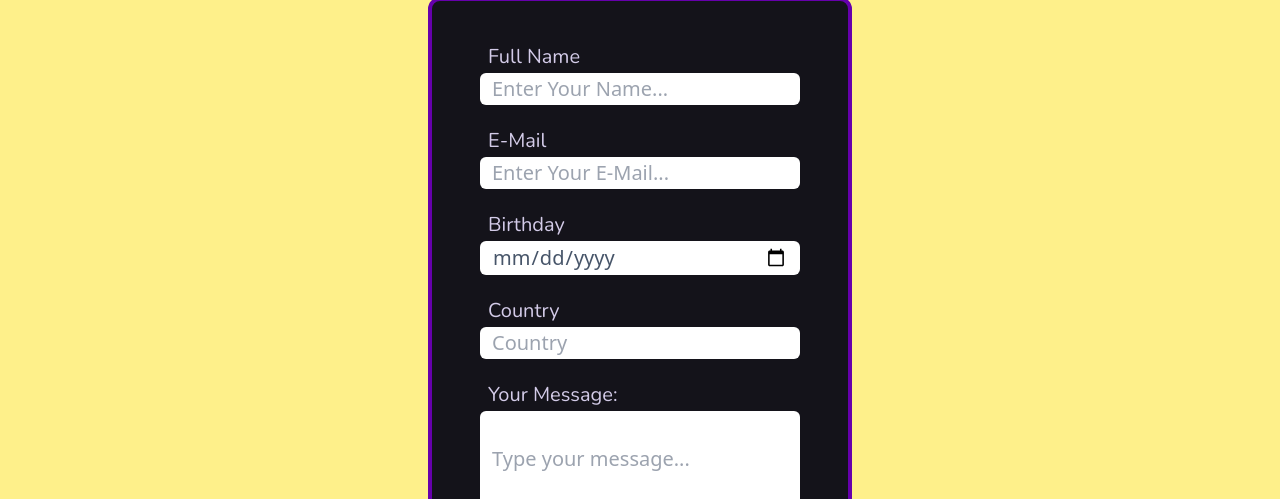
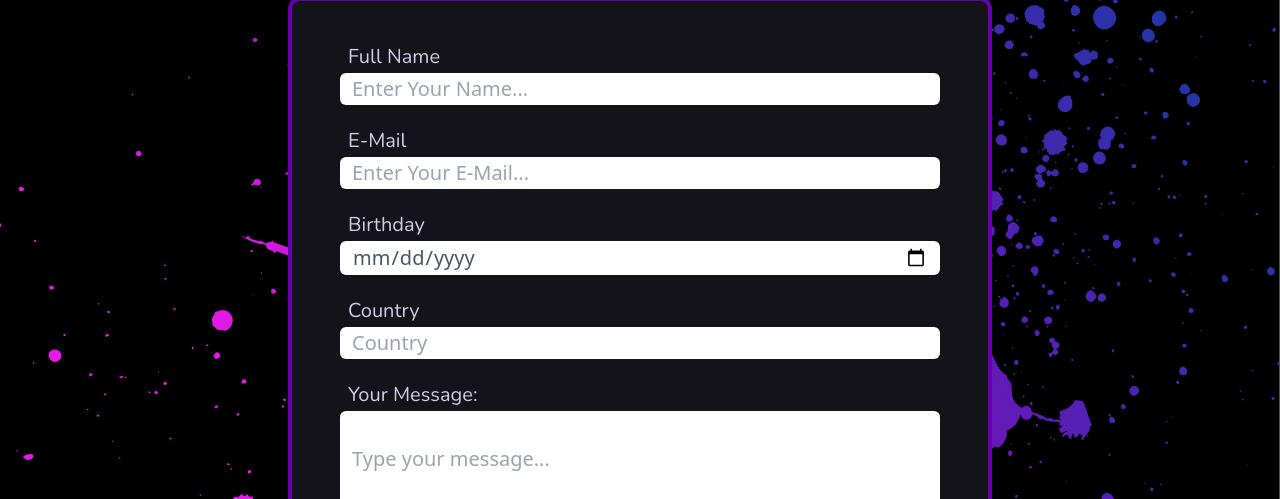
Before and after one commit to BEAM-WD11-23/og_module1_project, a website built with Vite: page src/pages/contact us.html in a window 1280 px wide. Shown: the part 301-800 px from the top of the page. Built offline with nearby package versions, Linux system fonts and the light colour scheme.

Commit message:
finished design of the form

```diff
--- a/src/pages/contact us.html
+++ b/src/pages/contact us.html
@@ -151,7 +151,7 @@ flex-col">
   <!-- Main Start -->
   <main class="bg-transparent flex-grow overflow-y-auto">
 
-    <section class="bg-yellow-200
+    <section class="bg-transparent
     w-full text-center">
         <h1 class="py-20
         text-center
@@ -161,11 +161,18 @@ flex-col">
         font-sans">Get In Touch</h1>
 
         <!-- Form Start -->
-        <form class="bg-cardsBlack
+        <form class="
+        w-[250px]
+        md:w-[450px]
+        lg:w-[600px]
+        xl:w-[600px]
+        xxl:w-[600px]
+        bg-cardsBlack
         inline-block
         py-10
         px-12
         m-auto
+        mb-20
         box-content
         rounded-xl
         border-4
@@ -209,6 +216,7 @@ flex-col">
 
             <label for="message" class="block m-auto pt-5 pl-2 text-left text-xl font-nunito leading-8 text-cjWhite">Your Message:</label>
             <input class="w-full
+            mb-10
             h-24
             px-3
             leading-25
@@ -217,6 +225,15 @@ flex-col">
             rounded-md
             focus:ring-4 focus:ring-inset focus:ring-cjViolet
             placeholder:align-text-top" type="text" name="message" id="message" value="" placeholder="Type your message..." required>
+
+            <button class="bg-cjViolet
+            px-12
+            py-6
+            rounded-md
+          hover:bg-cjHover">
+                <a class="text-white text-2xl font-normal font-nunito" href="#">Send</a>
+            </button>
+
         </form>
         <!-- Form End -->
     </section>
```
